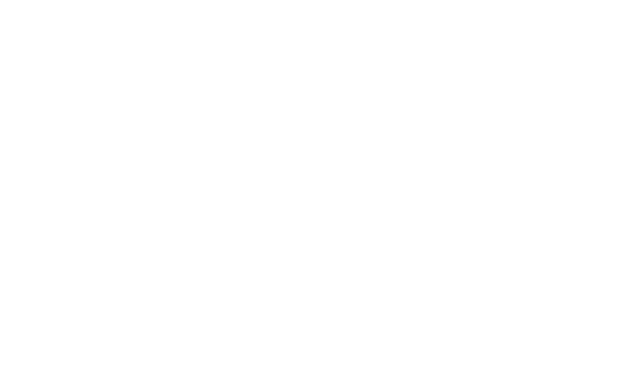
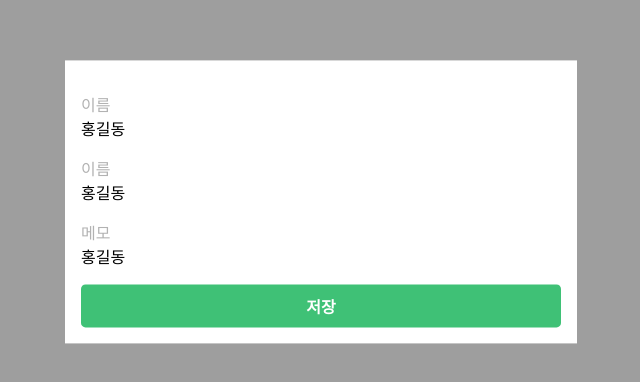
Before and after one commit to Pre-Onboarding-FE-Team07/wanted-codestates-project-7-8, a React (Create React App) app: page /modaltest in a window 1280 px wide. Before the commit this address had no page. Shown: the part 198-580 px from the top of the page, without its empty margins (319-959 px from the left). Built offline with nearby package versions, Linux system fonts and the light colour scheme.

Commit message:
Design: Modal Component
Modal 컴포넌트 기본 레이아웃 작성

Relted to #2

```diff
--- a/src/App.jsx
+++ b/src/App.jsx
@@ -1,13 +1,15 @@
-import { Routes, Route } from 'react-router-dom';
+import { Routes, Route } from "react-router-dom";
 
-import Main from './pages/Main';
-import PageList from './pages/PageList';
+import Main from "./pages/Main";
+import PageList from "./pages/PageList";
+import Modal from "./components/Modal";
 
 const App = () => {
   return (
     <Routes>
       <Route path="/" element={<Main />} />
       <Route path="/list" element={<PageList />} />
+      <Route path="/modaltest" element={<Modal />} />
     </Routes>
   );
 };
--- /dev/null
+++ b/src/components/Modal.jsx
@@ -0,0 +1,93 @@
+import { css } from "@emotion/react";
+import styled from "@emotion/styled";
+import PropTypes from "prop-types";
+
+const ModalContainer = styled.div`
+  position: fixed;
+  background-color: rgba(0, 0, 0, 0.38);
+  width: 100%;
+  height: 100%;
+  top: 0;
+  left: 0;
+`;
+
+const ModalBox = styled.div`
+  position: absolute;
+  top: 50%;
+  left: 50%;
+  transform: translate(-50%, -50%);
+  width: 90vw;
+  min-width: 300px;
+  max-width: 480px;
+  background-color: white;
+  padding: 1rem;
+  padding-top: 2rem;
+`;
+const Row = styled.div`
+  margin-bottom: 1rem;
+`;
+const Label = styled.label`
+  color: #b2b2b2;
+  font-weight: 500;
+  margin-bottom: 0.2rem;
+`;
+const Value = styled.p`
+  margin: 0;
+`;
+const ButtonWrap = styled.div`
+  display: flex;
+  width: 100%;
+  justify-content: space-between;
+  align-items: center;
+  gap: 0 1rem;
+`;
+
+const Button = styled.button`
+  border-radius: 0.28rem;
+  border: 0;
+  outline: none;
+  color: white;
+  font-weight: bold;
+  font-size: 1rem;
+  flex: 1;
+  padding: 0.6rem;
+  background-color: ${(props) =>
+    props.color === "red" ? "#E74C3C" : "#3FC176"};
+`;
+
+const InputRow = ({ labelName, value, allowEdit }) => (
+  <Row>
+    <Label>{labelName}</Label>
+    <Value>{value}</Value>
+  </Row>
+);
+
+InputRow.propTypes = {
+  labelName: PropTypes.string,
+  value: PropTypes.string,
+  allowEdit: PropTypes.bool,
+};
+
+function Modal({ type }) {
+  return (
+    <ModalContainer>
+      <ModalBox>
+        <InputRow labelName="이름" value="홍길동"></InputRow>
+        <InputRow labelName="이름" value="홍길동"></InputRow>
+        <InputRow labelName="메모" value="홍길동" allowEdit={true}></InputRow>
+        <ButtonWrap>
+          {type === "edit" ? (
+            <>
+              <Button color="red">삭제</Button>
+              <Button>수정</Button>
+            </>
+          ) : (
+            <Button>저장</Button>
+          )}
+        </ButtonWrap>
+      </ModalBox>
+    </ModalContainer>
+  );
+}
+
+export default Modal;
```
